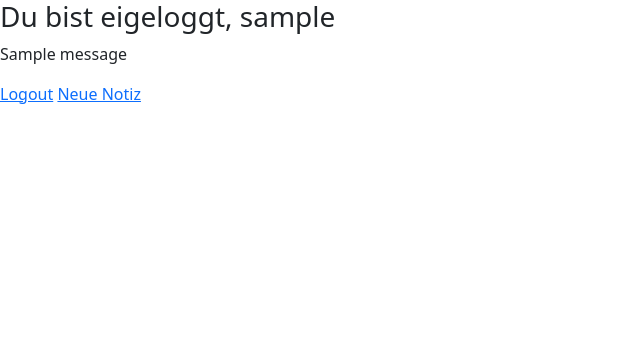
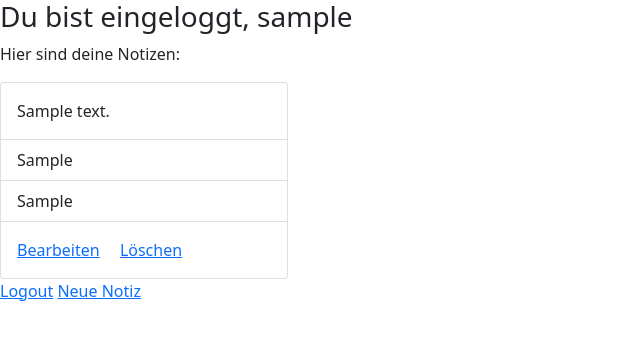
Before and after one commit to NKuhnHWR/Zettelkasten, a Flask app: page /dashboard in a window 1280 px wide. Shown: the top 340 px of the page, without its empty margins (0-640 px from the left). Run offline with Flask 3, Linux system fonts and the light colour scheme; a user stored in the database is signed in; tables that the repository leaves empty hold one stand-in row (values such as "Sample post"); one stand-in notice (Sample message) is shown; some libraries are stand-ins or nearby versions.

Commit message:
Add printing of notes on dashboard

```diff
--- a/app/app.py
+++ b/app/app.py
@@ -106,7 +106,13 @@ def register():
 @app.route('/dashboard')
 @login_required
 def dashboard():
-    return render_template("dashboard.html", user=current_user.username)
+    my_notes = []
+    my_notes = db.session.query(
+        Note.content,
+        Note.source,
+        Note.category
+    ).filter(Note.ownerID == current_user.id)
+    return render_template("dashboard.html", user=current_user.username, my_notes = my_notes)
 
 @app.route('/note', methods=["GET", "POST"])
 @login_required
--- a/app/templates/dashboard.html
+++ b/app/templates/dashboard.html
@@ -2,9 +2,27 @@
 
 {% block content %}
 
-<h3>Du bist eigeloggt, {{user}}</h3>
+<h3>Du bist eingeloggt, {{user}}</h3>
+<p> Hier sind deine Notizen:</p>
 
-<p> {{get_flashed_messages()[0]}} </p>
+{% for note in my_notes %}
+
+<div class="card" style="width: 18rem;">
+  <div class="card-body">
+    <p class="card-text">{{note.content}}</p>
+  </div>
+  <ul class="list-group list-group-flush">
+    <li class="list-group-item">{{note.source}}</li>
+    <li class="list-group-item">{{note.category}}</li>
+  </ul>
+  <div class="card-body">
+    <a href="#" class="card-link">Bearbeiten</a>
+    <a href="#" class="card-link">Löschen</a>
+  </div>
+</div>
+
+{% endfor %}
+
 
 <a href="{{url_for('logout')}}">Logout</a>
 <a href="{{url_for('note')}}">Neue Notiz</a>
```
